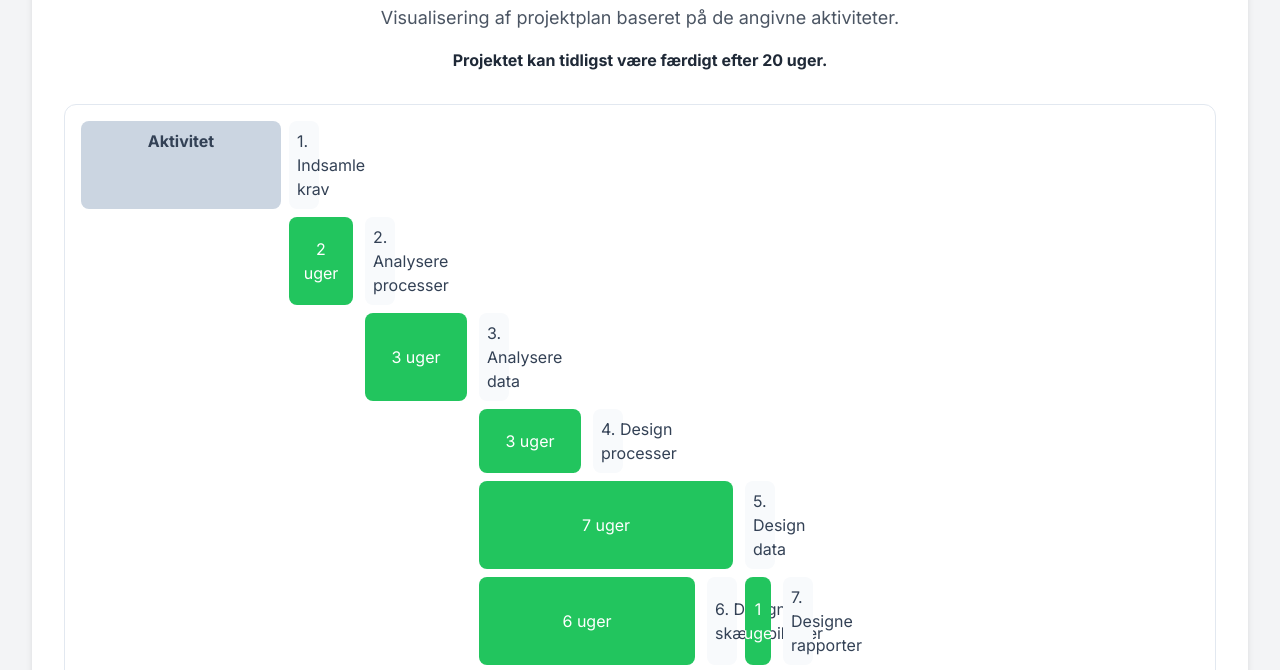
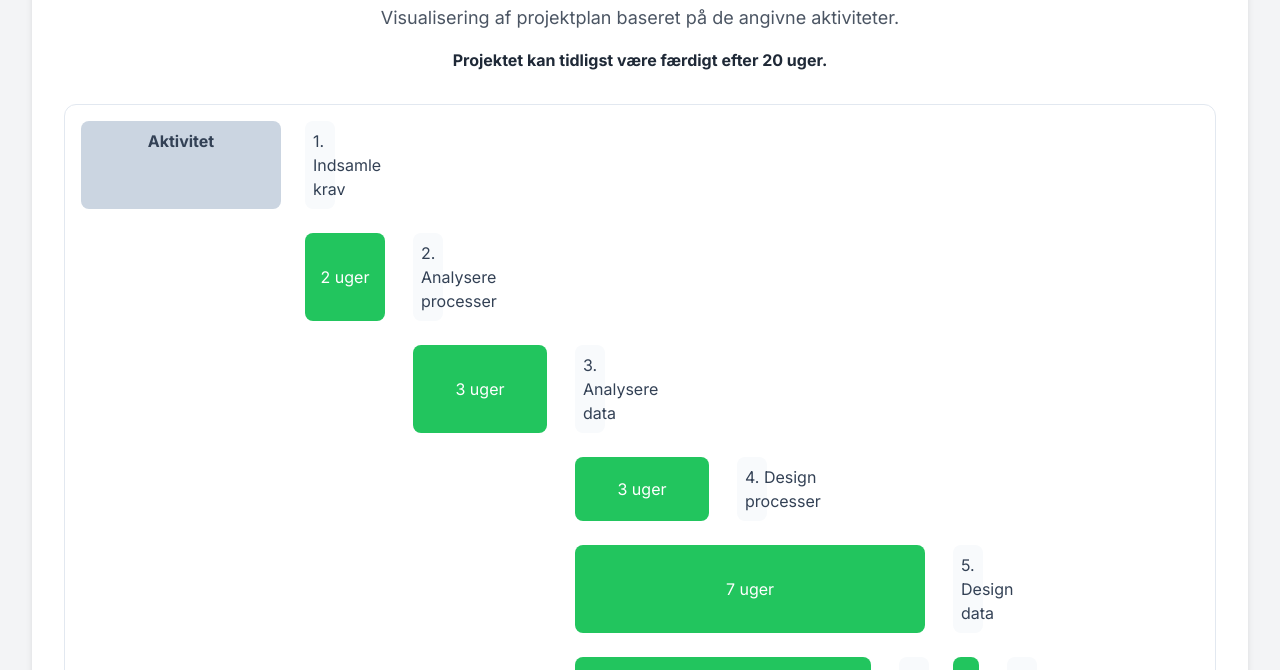
Before and after one commit to TgTweek/CI-CDtrial, a plain HTML site: page index.html in a window 1280 px wide. Shown: the part 108-778 px from the top of the page. Drawn offline with nearby package versions, Linux system fonts and the light colour scheme.

Commit message:
ændret igen igen

```diff
--- a/index.html
+++ b/index.html
@@ -27,8 +27,8 @@
         }
         .gantt-chart {
             display: grid;
-            grid-template-columns: 200px repeat(20, minmax(30px, 1fr));
-            gap: 0.5rem;
+            grid-template-columns: 200px repeat(30, minmax(30px, 1fr));
+            gap: 1.5rem;
             padding: 1rem;
             border: 1px solid #e2e8f0;
             border-radius: 0.75rem;
@@ -93,7 +93,7 @@
             <script>
                 document.addEventListener('DOMContentLoaded', () => {
                     const chart = document.querySelector('.gantt-chart');
-                    for (let i = 1; i <= 20; i++) {
+                    for (let i = 1; i <= 30; i++) {
                         const weekDiv = document.createElement('div');
                         weekDiv.className = 'cell bg-slate-300 week-label';
                         weekDiv.textContent = `Uge ${i}`;
@@ -146,7 +146,7 @@
             <div class="task-bar bg-green-500" style="grid-column: 14 / span 5;">5 uger</div>
         </div>
 
-        <!-- Aktivitet 8: Programmering (4 uger, starter i uge 15, efter aktivitet 6 og 7) -->
+        <!-- Aktivitet 8: Programmering (4 uger, starter i uge 19, efter aktivitet 6 og 7) -->
         <div class="gantt-chart-row">
             <div class="task-name">8. Programmering</div>
             <div class="task-bar bg-green-500" style="grid-column: 19 / span 4;">4 uger</div>
```
